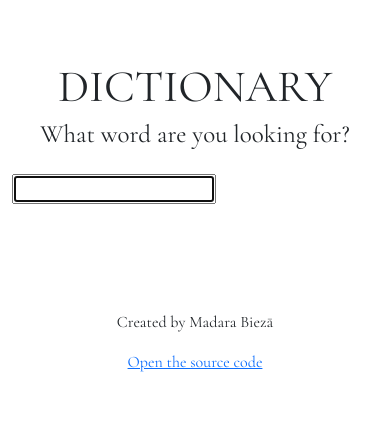
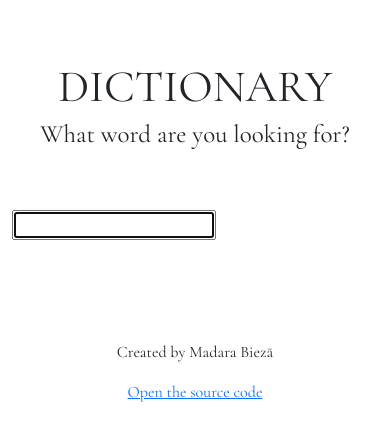
Before and after one commit to madara-bie/dictionary-project, a React (Create React App) app: page / in a window 390 px wide. Shown: the top 440 px of the page. Built offline with nearby package versions, Linux system fonts and the light colour scheme.

Commit message:
Added Phonetyc

```diff
--- a/src/App.css
+++ b/src/App.css
@@ -3,7 +3,7 @@
 }
 
 header {
-    height: 250px;
+    height: 150px;
     margin: 40px auto 20px auto;
 }
 .App-header h1,
@@ -18,3 +18,8 @@ header {
     padding-top: 0;
     font-size: 25px;
 }
+
+.App-footer {
+  text-align: center;
+  margin: 100px auto 50px auto;
+}
--- a/src/App.js
+++ b/src/App.js
@@ -8,17 +8,15 @@ export default function App() {
         <header className="App-header">
           <h1>DICTIONARY</h1>
           <h4>What word are you looking for?</h4>
-          <main>
+        </header>
+        <main>
           <Dictionary />
-          </main>
-        </header>
-        <footer className="text-center">
-          <div className="git-hub">
+        </main>
+        <footer className="App-footer">
             <p>Created by Madara Biezā</p>
             <a href="https://github.com/madara-bie/dictionary-project" target="_blank" rel="noreferrer">
               Open the source code
             </a>
-        </div>
         </footer>
       </div>
     </div>
--- /dev/null
+++ b/src/Phonetic.js
@@ -0,0 +1,13 @@
+import React from "react";
+
+export default function Phonetic(props) {
+    return (
+        <div className="Phonetic">
+            <a href={props.phonetic.audio} target="_blank">
+                Listen
+            </a>
+            <br />
+            {props.phonetic.text}
+        </div>
+    );
+}
--- a/src/Results.js
+++ b/src/Results.js
@@ -1,11 +1,19 @@
 import React from "react";
 import Meaning from "./Meaning.js";
+import Phonetic from "./Phonetic.js";
 
 export default function Results(props) {
     if (props.results) {
         return (
         <div className="Results">
             <h2>{props.results.word}</h2>
+            {props.results.phonetics.map(function(phonetic, index) {
+                return (
+                    <div key={index}>
+                        <Phonetic phonetic={phonetic} />
+                    </div>
+                );
+            })}
             {props.results.meanings.map(function(meaning, index) {
                 return (
                     <div key={index}>
```
